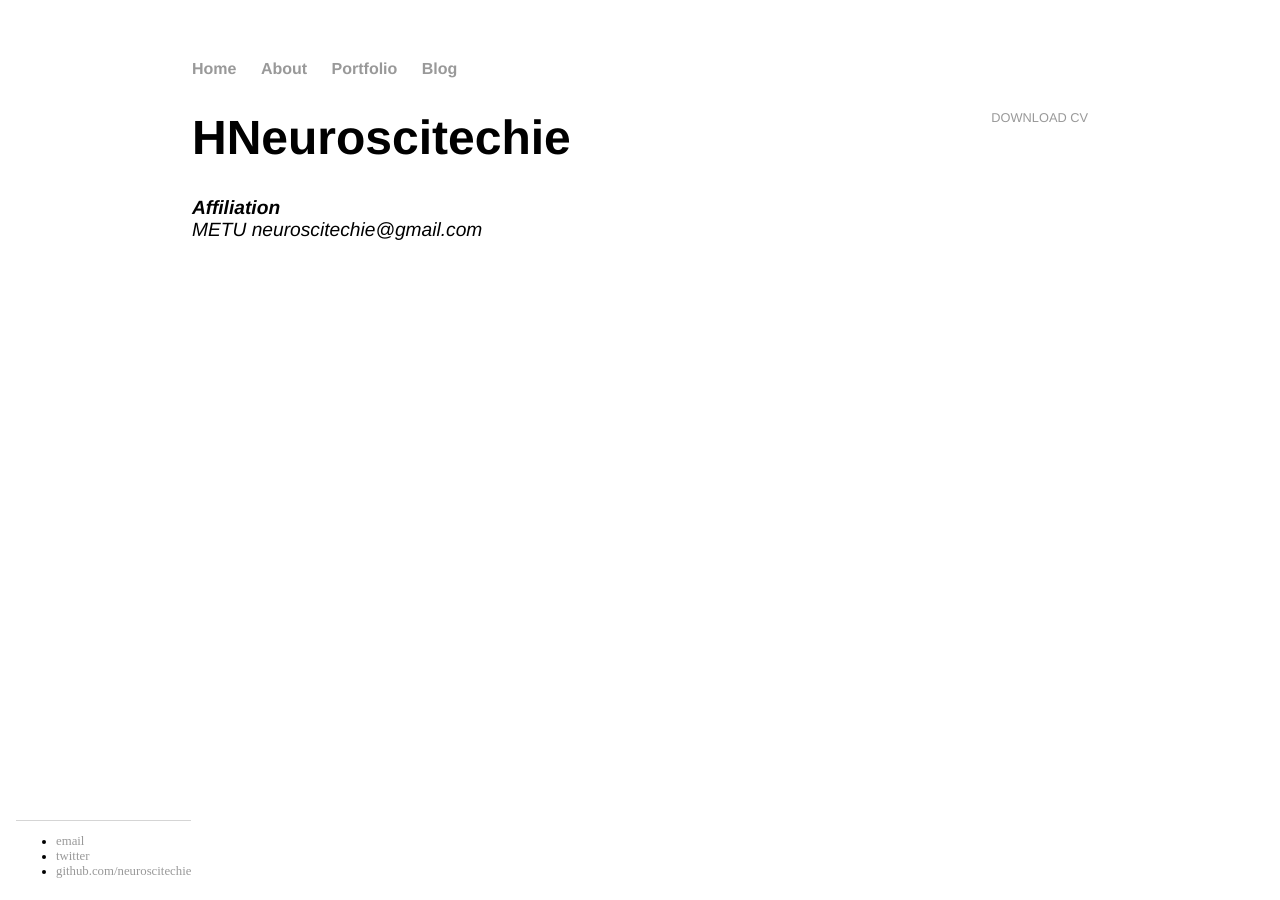
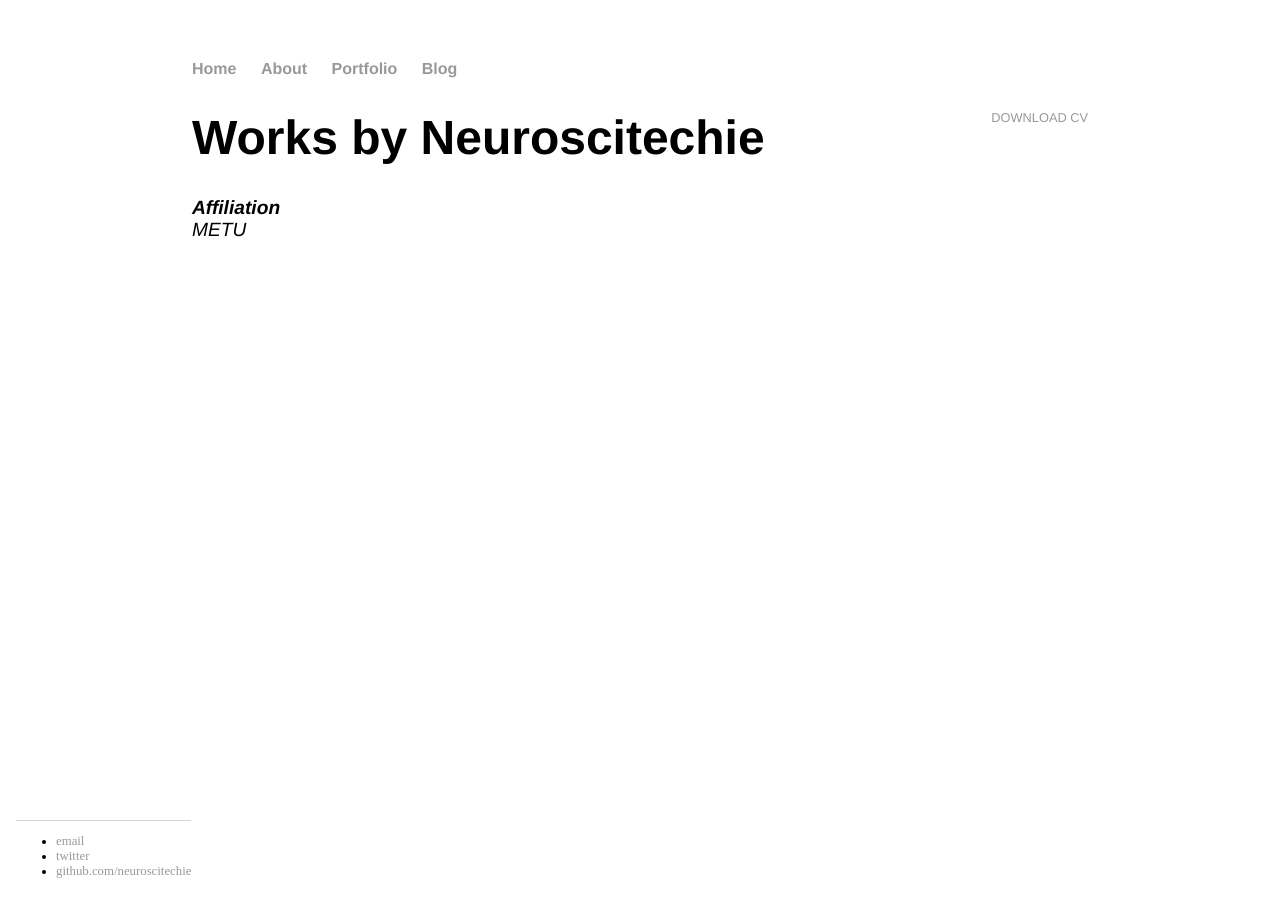
Before and after one commit to inantubek/meltemiatay.github.io, a Jekyll site: the page built from cv/index.html, in a window 1280 px wide. Built offline with Jekyll 4.4.1, drawn with Linux system fonts in a browser that asks for light colours.

Commit message:
Update index.html

```diff
--- a/cv/index.html
+++ b/cv/index.html
@@ -5,11 +5,10 @@ title: Works by Neuroscitechie
 
 	<div class="cv">
 		<a href="#" class="download" title="Download CV as PDF">Download CV</a>
-					<h1>HNeuroscitechie</h1>
+					<h1>Works by Neuroscitechie</h1>
 					<address>
 					<strong>Affiliation</strong><br>
 					METU
-					<span class="obfuscate">neuroscitechie@gmail.com</span>
 					</address>
 
 
```
